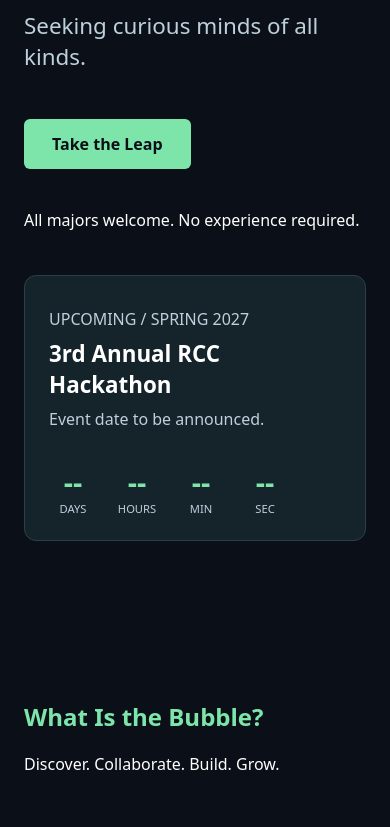
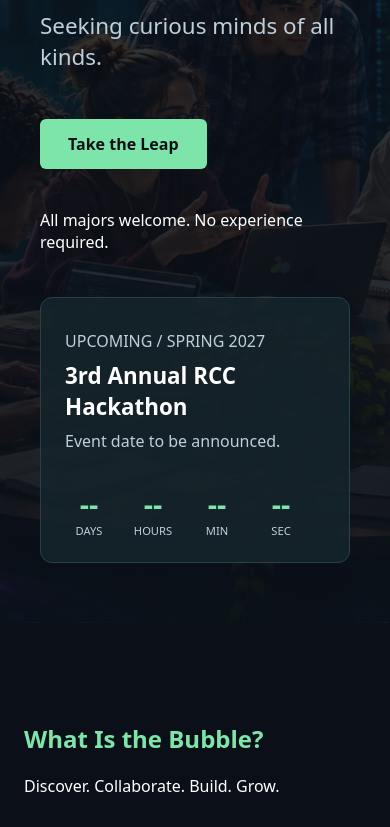
Before and after one commit to RCC-CS-CLUB/rcc-cs-club.github.io, a plain HTML site: page index.html in a window 390 px wide. Shown: the part 427-1254 px from the top of the page. Drawn offline with Linux system fonts and the light colour scheme.

Commit message:
Integrate Bubble hero artwork and refine layout

```diff
--- a/index.html
+++ b/index.html
@@ -26,7 +26,8 @@
     </header>
 
     <main>
-        <section class="hero" id="home">
+        <section class="hero-section" id="home">
+            <div class="hero">
                 <p class="eyebrow">WELCOME TO THE BUBBLE_</p>
 
                 <h1>Teamwork Makes the Dream Work.</h1>
@@ -67,6 +68,7 @@
                         </div>
                     </div>
                 </div>
+            </div>
         </section>
 
         <section class="page-section" id="about">
--- a/style.css
+++ b/style.css
@@ -23,9 +23,9 @@ body {
 /* Main welcome section */
 .hero {
     min-height: 100vh;
-    max-width: 1100px;
+    max-width: 1650px;
     margin: 0 auto;
-    padding: 60px 24px;
+    padding: 60px 40px;
 
     display: flex;
     flex-direction: column;
@@ -64,9 +64,9 @@ h1 {
 }
 
 .navigation {
-    max-width: 1100px;
+    max-width: 1650px;
     margin: 0 auto;
-    padding: 20px 24px;
+    padding: 20px 40px;
 
     display: flex;
     justify-content: space-between;
@@ -151,6 +151,10 @@ a:focus-visible {
 /* Hackathon featured banner */
 
 .hackathon-banner {
+    width: 100%;
+    max-width: 1100px;
+    align-self: center;
+
     display: flex;
     justify-content: space-between;
     align-items: center;
@@ -207,3 +211,45 @@ a:focus-visible {
     text-transform: uppercase;
 
 }
+
+/* Hero artwork and atmosphere */
+
+.hero-section {
+    background-image:
+        linear-gradient(90deg,
+            rgba(11, 16, 24, 0.97) 0%,
+            rgba(11, 16, 24, 0.78) 32%,
+            rgba(11, 16, 24, 0.15) 70%),
+        url("./assets/images/bubble-hero.webp");
+
+    background-size: cover;
+    background-position: center;
+    background-repeat: no-repeat;
+}
+
+/* Keep the headline readable */
+
+.hero h1 {
+    max-width: 650px;
+    text-shadow: 0 2px 18px rgba(0, 0, 0, 0.4);
+}
+
+/* Let the artwork show through the event panel */
+
+.hackathon-banner {
+    background-color: rgba(21, 36, 43, 0.88);
+}
+
+/* Smaller screens need stronger text contrast */
+
+@media (max-width: 600px) {
+    .hero-section {
+        background-image:
+            linear-gradient(180deg,
+                rgba(11, 16, 24, 0.78),
+                rgba(11, 16, 24, 0.94)),
+            url("./assets/images/bubble-hero.webp");
+
+        background-position: 68% center;
+    }
+}
```
Also changed, not shown: assets/images/bubble-hero.webp (added). Lines whose indentation alone changed are shown as unchanged.
